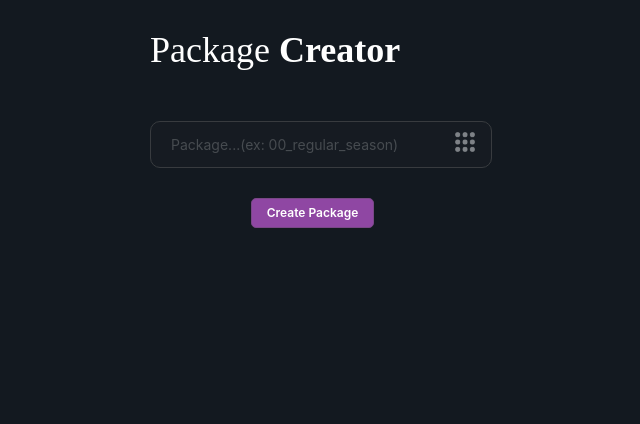
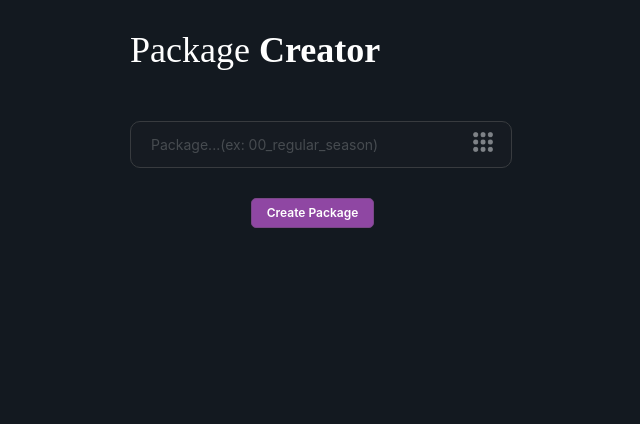
Before and after one commit to CobraMachete/Rubicon, a plain HTML site: page index.html in a window 1280 px wide. Shown: the whole page, without its empty margins (330-970 px from the left). Drawn offline with Linux system fonts and the light colour scheme; no server answers; a web font is replaced by a local one.

Commit message:
ui fixes
ui fixes

```diff
--- a/css/theme-dark.css
+++ b/css/theme-dark.css
@@ -443,7 +443,8 @@ body {
     max-height: 500;
     position: relative;
     display: flex;
-    width: 50%;
+    max-width: 720px;
+    width: 100%;
     padding-right: 0px;
     padding-left: 0px;
     margin-right: auto;
```
